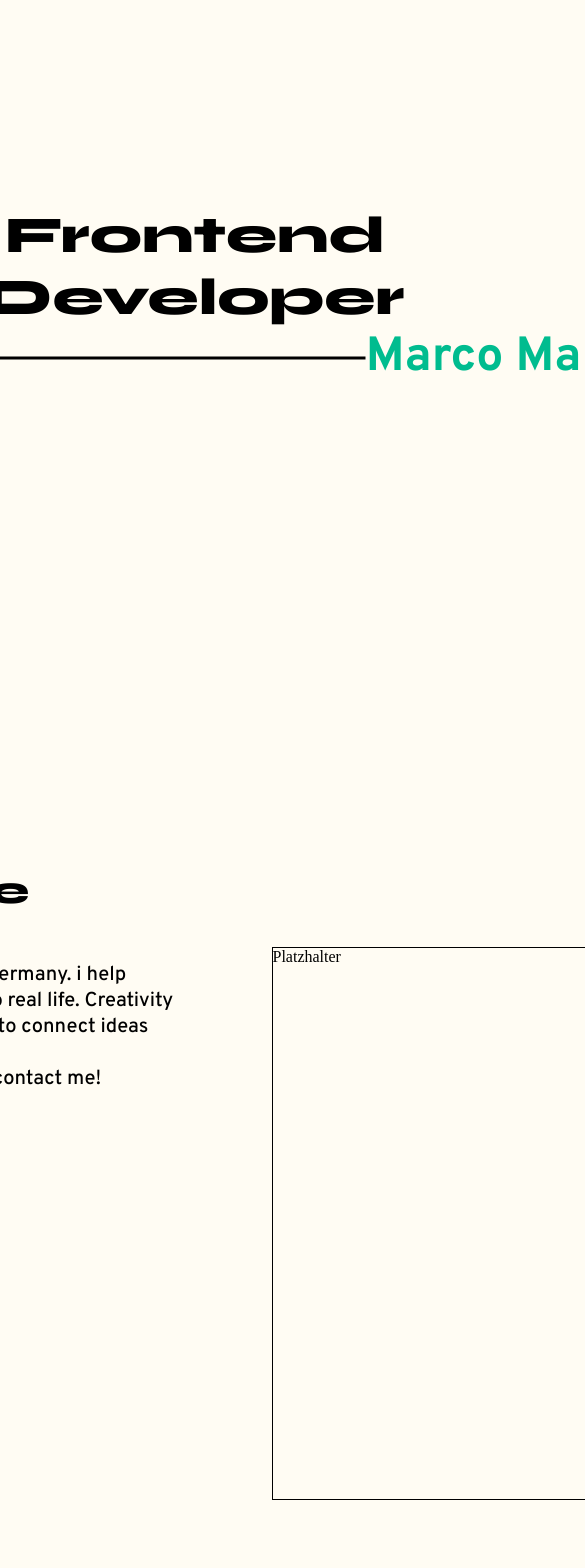
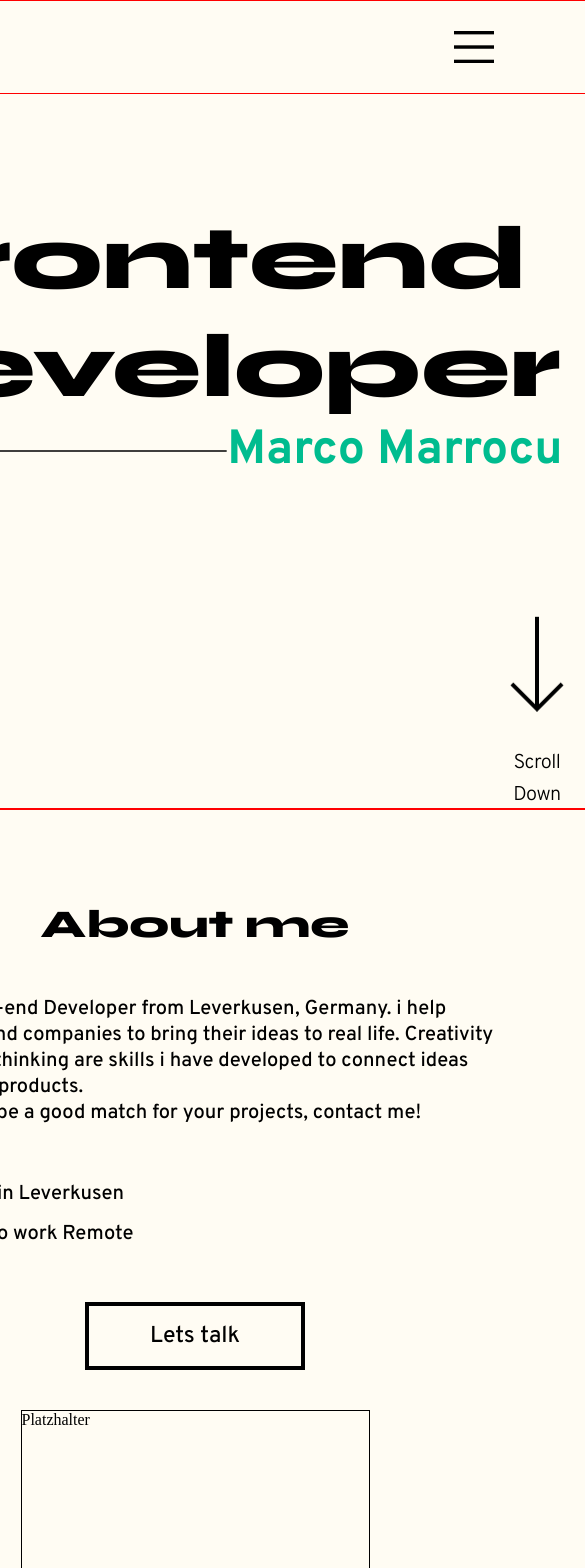
Before and after one commit to Seidocan/Portfolio, an Angular app: page / in a window 390 px wide. Shown: the top 1568 px of the page, 585 px wide, since content can reach past the window. Built offline with nearby package versions, Linux system fonts and the light colour scheme.

Commit message:
did some responsive chnages

```diff
--- a/src/app/aboutme/aboutme.component.scss
+++ b/src/app/aboutme/aboutme.component.scss
@@ -10,6 +10,8 @@ section {
     flex-direction: column;
     margin-top: 150px;
     background-color: $bg-color;
+
+    border: 1px solid red;
 
     .main-div {
         width: 1259px;
@@ -90,5 +92,36 @@ section {
             transform: translate(-80px, 80px);
         }
     }
+}
 
+@media (max-width: 1564px){
+    section{
+        width: 1240px;
+    }
 }
+
+@media (max-width: 1461px){
+    section{
+        margin-top: unset;
+        width: 800px !important;
+    }
+
+    .main-div{
+        justify-content: center !important;
+        align-items: center !important;
+        flex-direction: column !important;
+        width: 800px !important;
+        height: 1000px !important;
+    }
+
+    .image-div{
+        width: 349px !important;
+        height: 349px !important;
+        align-self: center !important;
+        top: 40px !important;
+    }
+
+    .arrow-div{
+        width: 800px !important;
+    }
+}
--- a/src/app/contact/contact.component.scss
+++ b/src/app/contact/contact.component.scss
@@ -5,9 +5,10 @@ section {
     max-width: 1440px;
     background-color: $bg-color;
 
+    border: 1px solid red;
+
     .polygon-div {
         width: 100%;
-        height: 1100px;
         display: flex;
         flex-direction: column;
         justify-content: center;
@@ -298,3 +299,22 @@ form {
         }
     }
 }
+
+@media (max-width: 1564px){
+    section{
+        width: 1240px;
+    }
+}
+
+@media (max-width: 1461px){
+    section,
+    .copyright{
+        width: 800px;
+    }
+
+    .legal-notice-div,
+    .footer-small-div,
+    .arrow-div{
+        width: 700px;
+    }
+}
--- a/src/app/imprint/imprint.component.scss
+++ b/src/app/imprint/imprint.component.scss
@@ -31,3 +31,15 @@ section {
         font-size: 44px;
     }
 }
+
+@media (max-width: 1564px){
+    section{
+        width: 1240px;
+    }
+}
+
+@media (max-width: 1461px){
+    section{
+        width: 800px;
+    }
+}
--- a/src/app/landingpage/landingpage.component.scss
+++ b/src/app/landingpage/landingpage.component.scss
@@ -9,6 +9,9 @@ section {
     justify-content: center;
     align-items: center;
     background-color: $bg-color;
+
+    border: 1px solid red;
+
 }
 
 .landing-title-div {
@@ -43,7 +46,7 @@ section {
         color: $accent-green;
     }
 
-    .mail-arrow-div{
+    .mail-arrow-div {
         margin-top: 100px;
         width: 100%;
         display: flex;
@@ -117,3 +120,42 @@ section {
         opacity: 1;
     }
 }
+
+@media (max-width: 1564px){
+    section{
+        width: 1240px;
+    }
+}
+
+@media (max-width: 1461px){
+    section,
+    .landing-title-div,
+    .line-name-div{
+        width: 800px !important;
+        >p{
+            font-size: 90px;
+        }
+    }
+
+    .line-name-div{
+        >p{
+            font-size: 23px !important;
+        }
+
+        >img{
+            max-width: 50% !important;
+        }
+    }
+
+    .landing-email-div{
+        >a{
+            font-size: 20px !important;
+        }
+    }
+
+    .landing-arrow-div{
+        >p{
+            font-size: 20px !important;
+        }
+    }
+}
--- a/src/app/menu/menu.component.scss
+++ b/src/app/menu/menu.component.scss
@@ -14,6 +14,7 @@ section {
     z-index: 998;
     background-color: $bg-color;
 
+    border: 1px solid red;
 
     .polygon-div {
         position: absolute;
@@ -73,7 +74,7 @@ section {
                 justify-content: space-between;
                 align-items: center;
 
-                >a{
+                >a {
                     font-family: Overpass;
                     font-weight: 300;
                     font-size: 23px;
@@ -174,3 +175,31 @@ section {
 .d-none {
     display: none;
 }
+
+@media (max-width: 1564px){
+    section{
+        width: 1240px;
+    }
+}
+
+@media (max-width: 1461px){
+    section,
+    .polygon-div,
+    .footer-small-div{
+        width: 800px !important;
+    }
+
+    .footer-small-div,
+    .contact-headline{
+        width: 700px !important;
+    }
+
+    .contact-headline{
+        margin-top: 150px !important;
+    }
+
+    .footer-small-div{
+        height: 50px !important;
+    }
+
+}
--- a/src/app/myprojects/myprojects.component.scss
+++ b/src/app/myprojects/myprojects.component.scss
@@ -8,6 +8,8 @@ section {
     flex-direction: column;
     align-items: center;
     background-color: $bg-color;
+
+    border: 1px solid red;
 
     .myprojects-headline {
         font-family: Syne;
@@ -317,3 +319,15 @@ section {
         opacity: 1;
     }
 }
+
+@media (max-width: 1564px) {
+    section {
+        width: 1240px;
+    }
+}
+
+@media (max-width: 1461px){
+    section{
+        width: 800px;
+    }
+}
--- a/src/app/myskills/myskills.component.scss
+++ b/src/app/myskills/myskills.component.scss
@@ -9,6 +9,8 @@ section {
     justify-content: center;
     align-items: center;
     background-color: $bg-color;
+
+    border: 1px solid red;
 
     .my-skills-headline {
         width: 536px;
@@ -170,3 +172,39 @@ section {
         transform: translate(80px, 80px);
     }
 }
+
+@media (max-width: 1564px) {
+    section {
+        width: 1240px;
+    }
+}
+
+@media (max-width: 1461px){
+    section{
+        width: 800px;
+    }
+
+    .main-frame-div{
+        width: 800px !important;
+    }
+
+    .skills-main-div{
+        width: 800px !important;
+        gap: 25px !important;
+
+        .skills-first-row,
+        .skills-second-row{
+            width: 800px !important;
+            gap: 5px !important;
+            justify-content: space-around !important;
+        }
+
+        .ready-to-learn-div{
+            width: 800px !important;
+        }
+    }
+
+    .arrow-div{
+        width: 800px !important;
+    }
+}
--- a/src/app/privacy/privacy.component.scss
+++ b/src/app/privacy/privacy.component.scss
@@ -31,3 +31,15 @@ section {
         font-size: 44px;
     }
 }
+
+@media (max-width: 1564px) {
+    section {
+        width: 1240px;
+    }
+}
+
+@media (max-width: 1461px){
+    section{
+        width: 800px;
+    }
+}
--- a/src/app/references/references.component.scss
+++ b/src/app/references/references.component.scss
@@ -3,14 +3,14 @@
 
 section {
     width: 100%;
-    height: 565px;
     max-width: 1440px;
-    margin-top: 200px;
-    margin-bottom: 150px;
+    margin-top: 50px;
     display: flex;
     flex-direction: column;
     justify-content: center;
     align-items: center;
+
+    border: 1px solid red;
 
     .references-headline {
         width: 731px;
@@ -33,7 +33,7 @@ section {
         font-family: Overpass;
         font-size: clamp(1.25rem, 1.2171rem + 0.1754vw, 1.375rem);
         font-weight: 400;
-        margin-top: 50px;
+        margin-top: 25px;
     }
 
     .references-main-div {
@@ -45,7 +45,6 @@ section {
         align-items: center;
         padding: 0px 100px 0px 100px;
         gap: 24px;
-        margin-top: 50px;
     }
 
     .quote-div {
@@ -154,3 +153,29 @@ section {
         }
     }
 }
+
+@media (max-width: 1564px) {
+    section {
+        width: 1240px;
+    }
+}
+
+@media (max-width: 1461px){
+    section{
+        width: 800px;
+    }
+
+    .references-main-div{
+        width: 800px !important;
+        height: 1100px !important;
+        flex-direction: column !important;
+    }
+
+    .reference-one-div{
+        margin-top: 25px !important;
+    }
+
+    .arrow-div{
+        width: 800px !important;
+    }
+}
--- a/src/app/shared/header/header.component.scss
+++ b/src/app/shared/header/header.component.scss
@@ -6,14 +6,19 @@ section {
     max-width: 1440px;
     background-color: $bg-color;
     position: fixed;
+    display: flex;
+    justify-content: center;
+    align-items: center;
     z-index: 999;
+
+    border: 1px solid red;
 
     >div {
         display: flex;
         justify-content: space-between;
         flex-direction: row;
         align-items: center;
-        width: 1440px;
+        width: 100%;
         height: 92px;
         padding: 30px 100px 30px 100px;
         gap: 10px;
@@ -36,3 +41,15 @@ section {
         }
     }
 }
+
+@media (max-width: 1564px) {
+    section {
+        width: 1240px;
+    }
+}
+
+@media (max-width: 1461px){
+    section{
+        width: 800px;
+    }
+}
```
Lines whose indentation alone changed are shown as unchanged.
